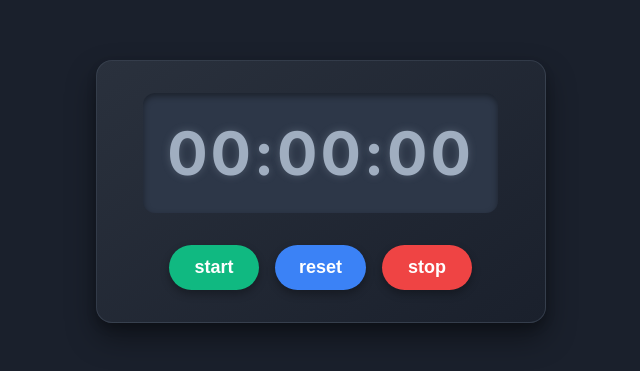
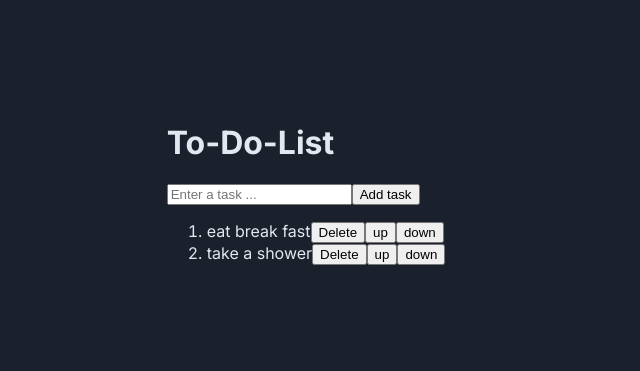
Before and after one commit to neyaz1527/my-react-project, a React (Vite) app: page / in a window 1280 px wide. Shown: the part 209-580 px from the top of the page, without its empty margins (334-974 px from the left). Built offline with nearby package versions, Linux system fonts and the light colour scheme.

Commit message:
is there some thing to add

```diff
--- a/src/App.jsx
+++ b/src/App.jsx
@@ -1,10 +1,10 @@
-import Stopwatch from "./Stopwatch.jsx";
+import ToDoList from "./ToDoList.jsx";
 
 
 function App() {
    return(
     <>
-        <Stopwatch/>
+        <ToDoList/>
     </>
    );
 }
```
